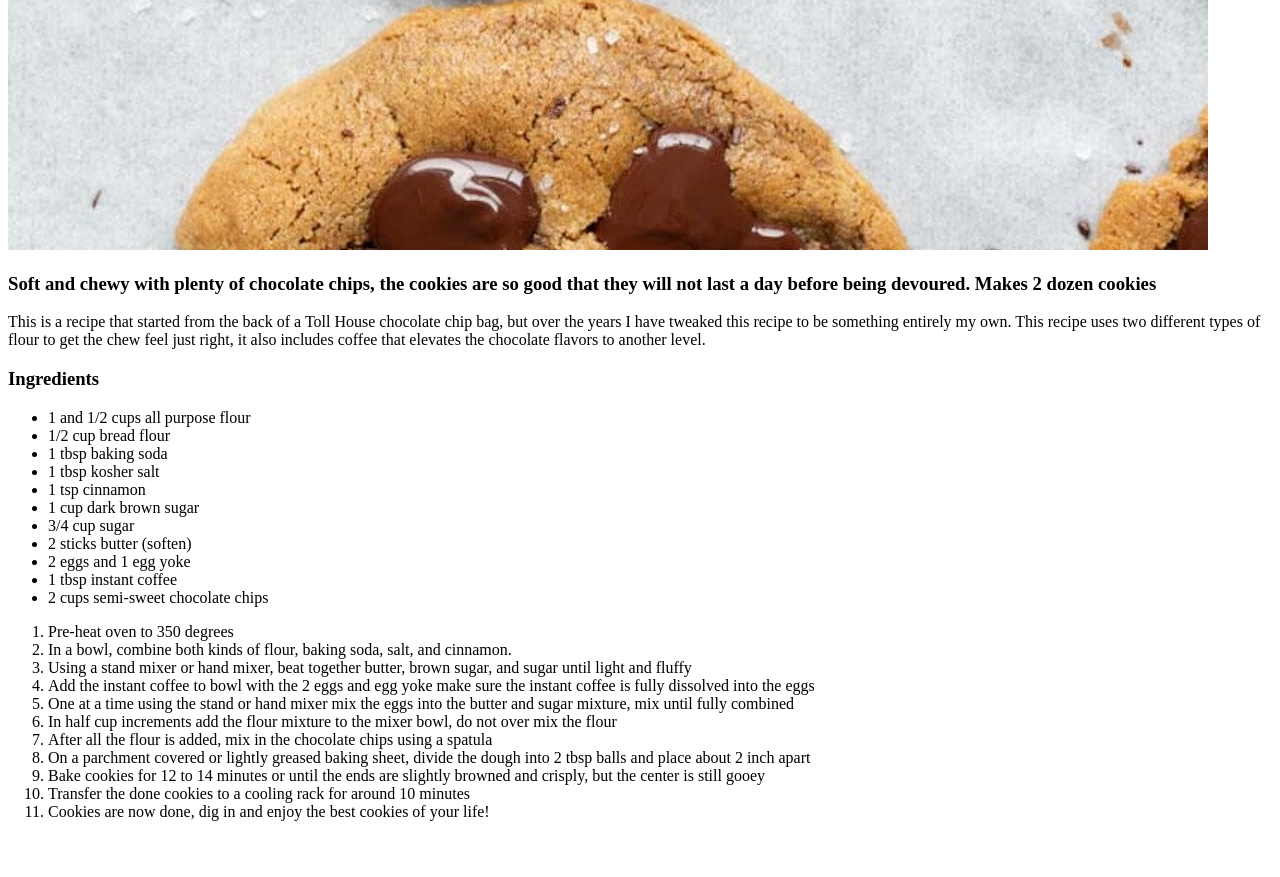
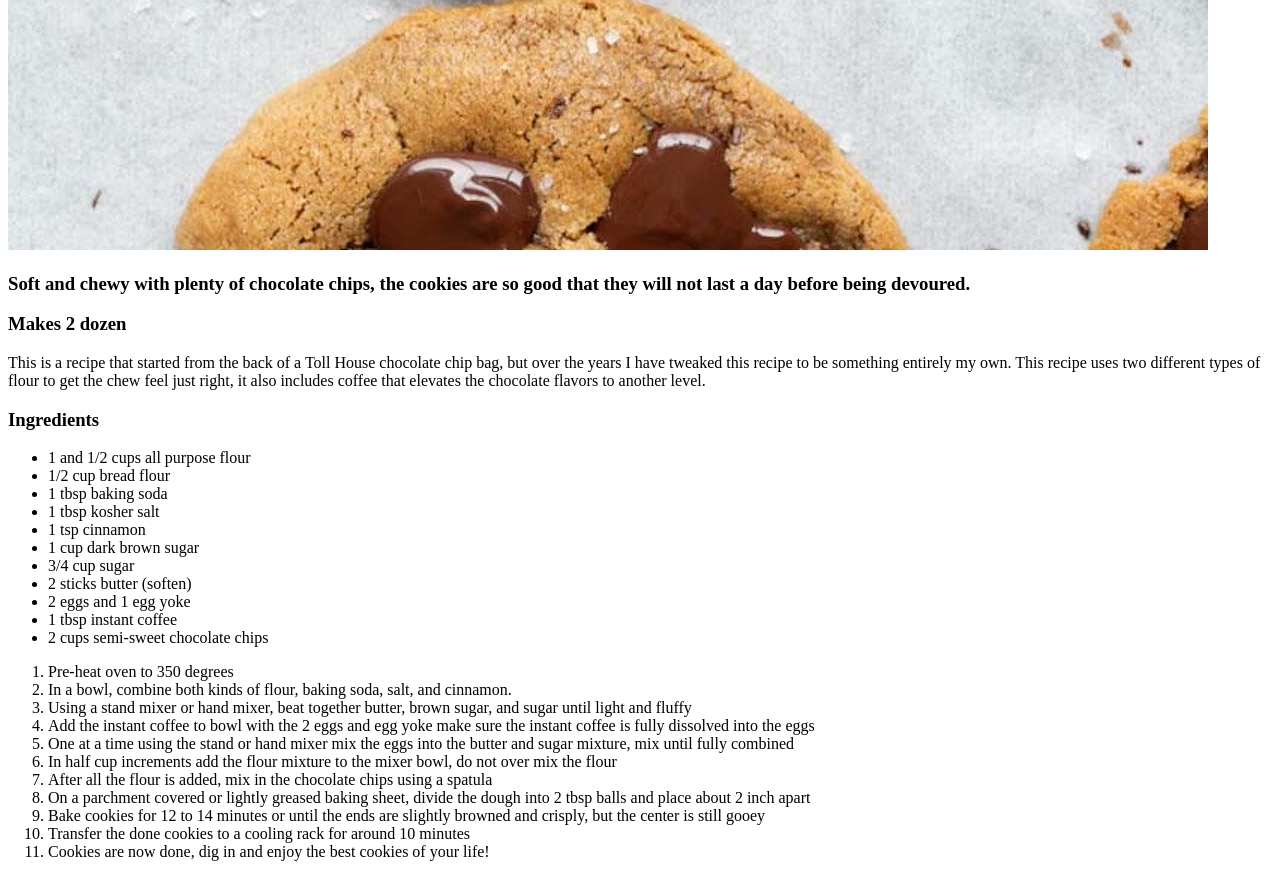
Before and after one commit to SunshineOnTheSlient/odin-recipes, a plain HTML site: page recipes/chocolate-cookies.html in a window 1280 px wide. Shown: the part 1030-1907 px from the top of the page. Before the commit the page ends 1867 px from the top, so only its background shows below. Drawn offline with Linux system fonts and the light colour scheme.

Commit message:
fix:Update content in chocolate chip cooke webpage
Move the makes 2 dozen line to its own h3 element to match other recipe
webpages on the site.

```diff
--- a/recipes/chocolate-cookies.html
+++ b/recipes/chocolate-cookies.html
@@ -8,7 +8,8 @@
        <h1>Chocolate Chip Cookies</h1>
        <img src="pictures/keto-chocolate-chip-cookies-recipe.jpg" alt="Picture of Chocolate chip cookie">
        <h3>Soft and chewy with plenty of chocolate chips, the cookies are so good that they
-        will not last a day before being devoured. <strong>Makes 2 dozen cookies</strong></h3>
+        will not last a day before being devoured.</h3>
+        <h3>Makes 2 dozen</h3>
        <p>
         This is a recipe that started  from the back of a Toll House chocolate chip bag,
         but over the years I have tweaked this recipe to be something entirely my own. This
```
